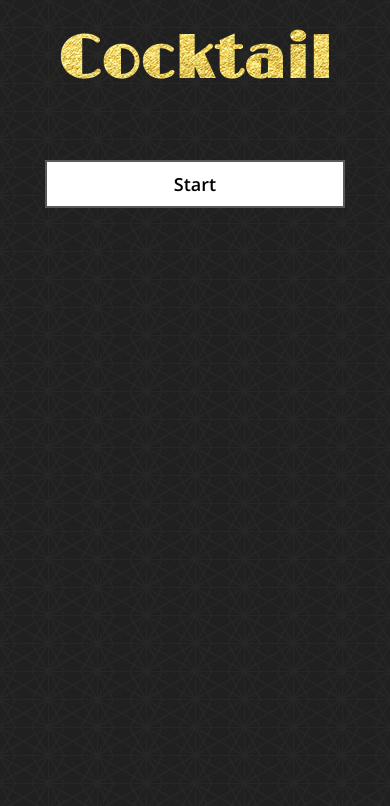
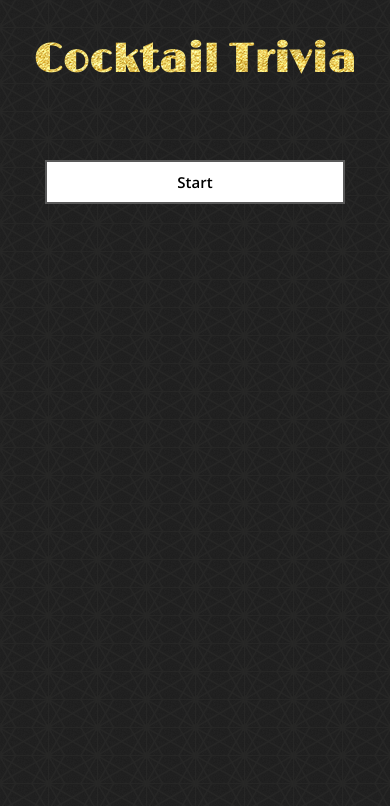
Before and after one commit to meeshyd/TriviaGame, a PHP site: page / in a window 390 px wide. Shown: the top 806 px of the page. Run offline with PHP 8.4, Linux system fonts and the light colour scheme; some libraries are stand-ins or nearby versions.

Commit message:
added media query to style.css

```diff
--- a/assets/css/style.css
+++ b/assets/css/style.css
@@ -24,17 +24,6 @@
 	padding-bottom: 20px;
 }
 
-#end-message {
-	margin-top: 20px;
-	margin-bottom: 30px;
-}
-#correct-ct, #wrong-ct {
-	margin-bottom: 10px;
-}
-#unanswered-ct {
-	margin-bottom: 40px;
-}
-
 h1 {
 	margin: 0 auto;
 	height: 120px;
@@ -51,12 +40,25 @@
 h2 {
 	font-size: 20px;
 }
+
+#end-message {
+	margin-top: 20px;
+	margin-bottom: 30px;
+}
+#correct-ct, #wrong-ct {
+	margin-bottom: 10px;
+}
+#unanswered-ct {
+	margin-bottom: 40px;
+}
+
 #trivia-container {
 	flex: 1;
 }
 #trivia-container, #questions-div {
 	margin: 0 auto;
 }
+/*BUTTON CSS*/
 
 #start-reset-div button {
 	width: 300px;
@@ -92,3 +94,20 @@
 ul {
 	padding: 0;
 }
+
+/*MEDIA QUERY CSS*/
+@media only screen and (max-width: 600px) {
+
+	h1 {
+		font-size: 40px;
+	}
+
+	h2, .answer-choice, button {
+		font-size: 15px;
+		width: 90%;
+	}
+	#trivia-container {
+		width: 95%;
+		margin: 0 auto;
+		padding: 0;
+	}
```
